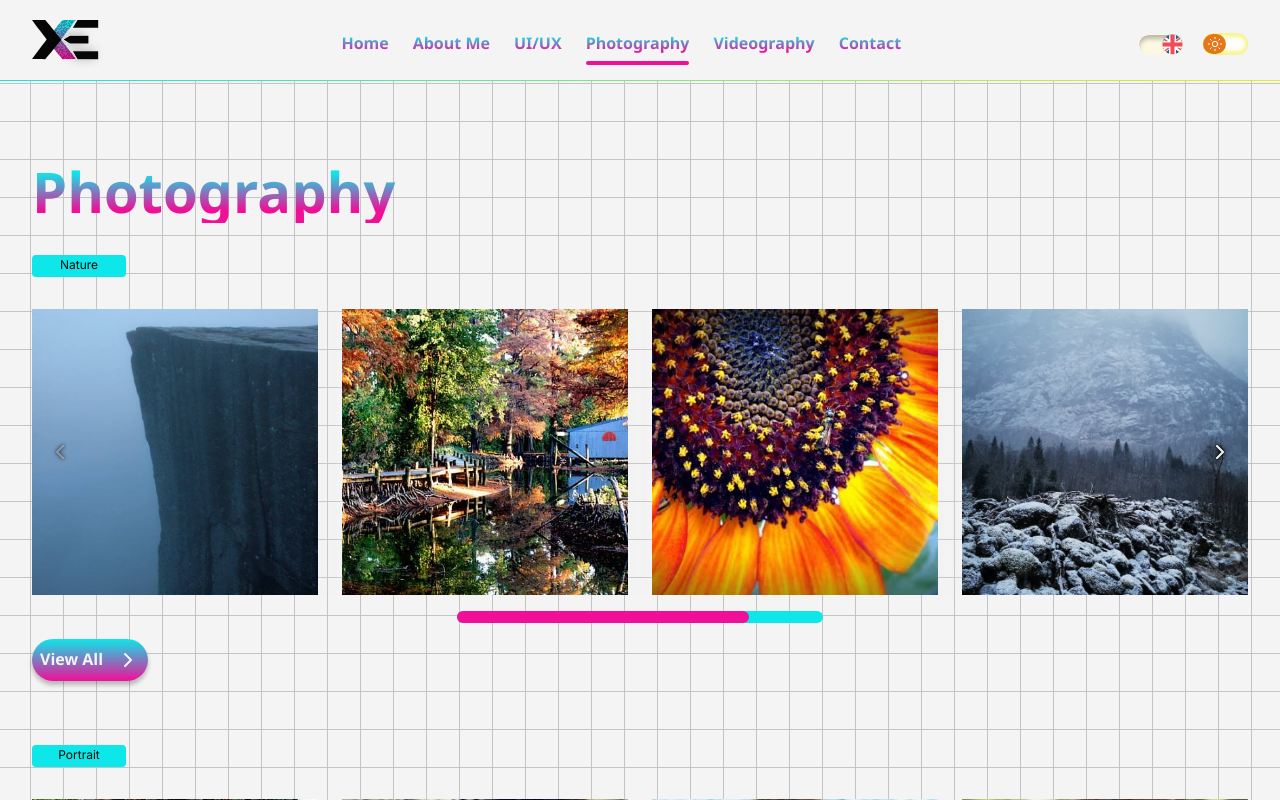
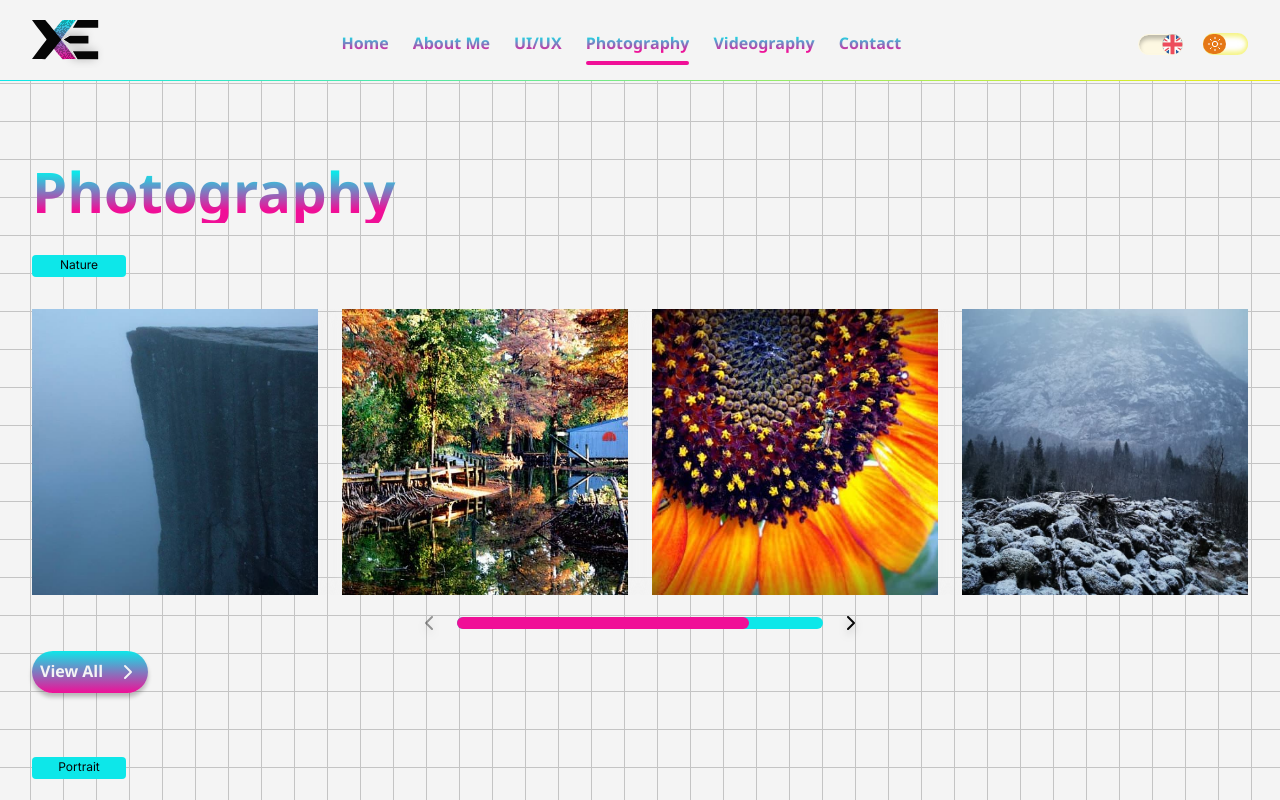
Before and after one commit to duct-tape-deployments/devin-portfolio, a React (Vite) app: page /photography in a window 1280 px wide. Shown: the top 800 px of the page. Built offline with nearby package versions, Linux system fonts and the light colour scheme; a web font is replaced by a local one.

Commit message:
fix(photography): size photos on the grid from md, chevrons beside the progress bar

```diff
--- a/src/components/photography/PhotoCarousel.tsx
+++ b/src/components/photography/PhotoCarousel.tsx
@@ -13,7 +13,7 @@ type PhotoCarouselProps = {
 };
 
 const THUMB_MIN_WIDTH_PERCENT = (11.05 / 30.11) * 100;
-const chevronClasses = 'icon-button absolute top-1/2 -translate-y-1/2';
+const chevronClasses = 'icon-button col-start-1 row-start-1 self-center md:row-start-2';
 
 export function PhotoCarousel({
   images,
@@ -28,15 +28,14 @@ export function PhotoCarousel({
   });
 
   return (
-    <div>
-      <div className="relative">
+    <div className="grid gap-y-4 md:grid-cols-[minmax(0,1fr)_auto_30.11%_auto_minmax(0,1fr)] md:gap-x-4">
       <button
         type="button"
         onClick={() => scrollByItem(-1)}
         aria-label={previousLabel}
         aria-controls={rowId}
         aria-disabled={atStart}
-          className={`${chevronClasses} left-0 md:left-4 md:icon-button-on-photo`}
+        className={`${chevronClasses} justify-self-start md:col-start-2`}
       >
         <ChevronLeft aria-hidden="true" />
       </button>
@@ -47,7 +46,7 @@ export function PhotoCarousel({
         role="list"
         tabIndex={0}
         aria-label={label}
-          className="@container flex snap-x snap-mandatory gap-(--carousel-gap) overflow-x-auto scrollbar-none [--carousel-gap:32px] [--carousel-item:220px] max-md:ml-[7.46%] md:[--carousel-gap:20px] md:[--carousel-item:calc((100cqw-3*var(--carousel-gap))/4)] lg:[--carousel-gap:24px] focus-visible:outline-2 focus-visible:outline-offset-2 focus-visible:outline-focus"
+        className="@container col-start-1 row-start-1 md:col-span-full flex snap-x snap-mandatory gap-(--carousel-gap) overflow-x-auto scrollbar-none [--carousel-gap:32px] [--carousel-item:220px] max-md:ml-[7.46%] md:[--carousel-gap:20px] md:[--carousel-item:calc((100cqw-3*var(--carousel-gap))/4)] lg:[--carousel-gap:24px] focus-visible:outline-2 focus-visible:outline-offset-2 focus-visible:outline-focus"
       >
         {images.map((image, index) => {
           const eager = priority && index === 0;
@@ -75,15 +74,14 @@ export function PhotoCarousel({
         aria-label={nextLabel}
         aria-controls={rowId}
         aria-disabled={atEnd}
-          className={`${chevronClasses} icon-button-on-photo right-[4.14%] md:right-4`}
+        className={`${chevronClasses} mr-[4.14%] justify-self-end max-md:icon-button-on-photo md:col-start-4 md:mr-0`}
       >
         <ChevronRight aria-hidden="true" />
       </button>
-      </div>
 
       <ScrollProgress
         thumbRef={thumbRef}
-        className="mt-4 w-[30.11%] max-md:ml-[38.67%] md:mx-auto"
+        className="row-start-2 w-[30.11%] max-md:ml-[38.67%] md:col-start-3 md:w-auto md:self-center"
       />
     </div>
   );
```
Lines whose indentation alone changed are shown as unchanged.
